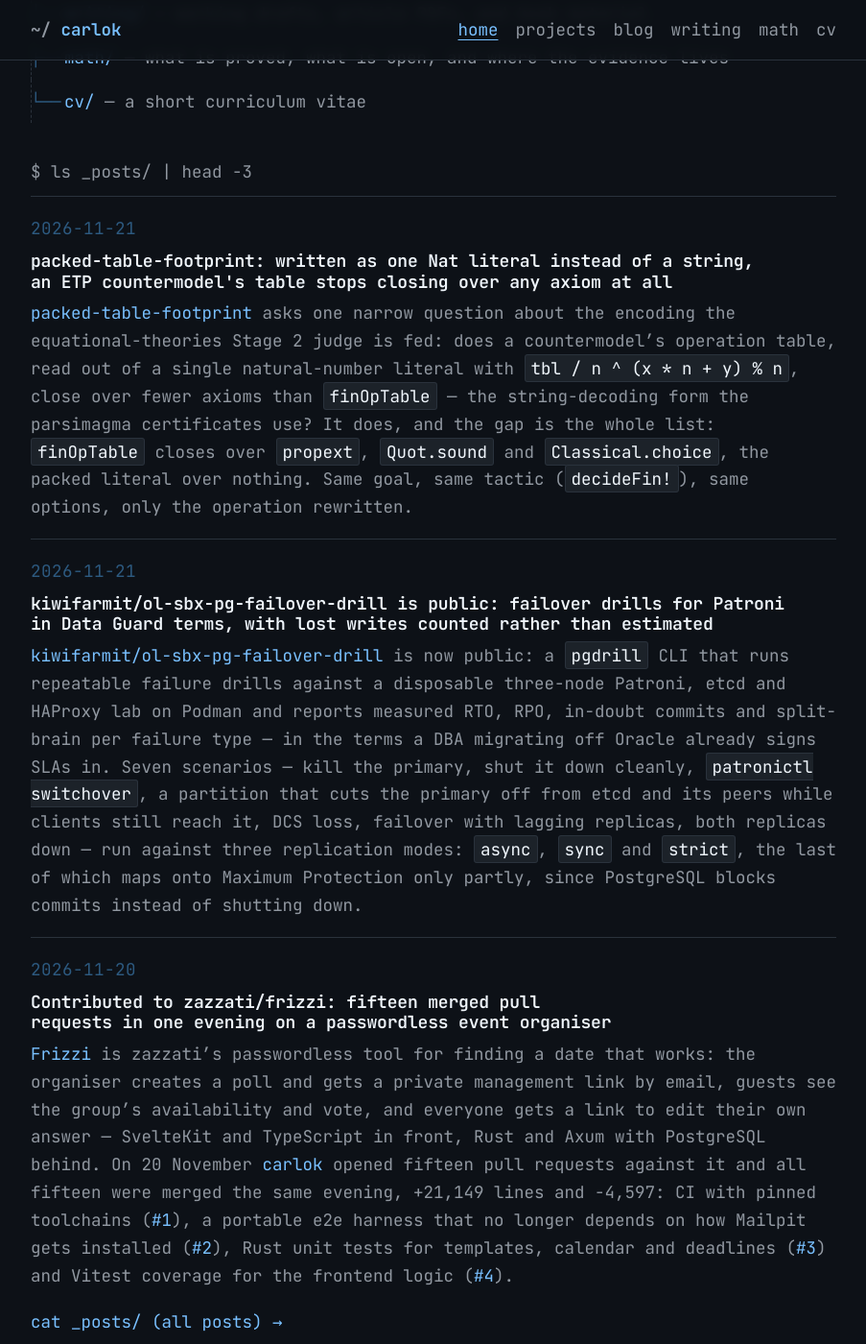
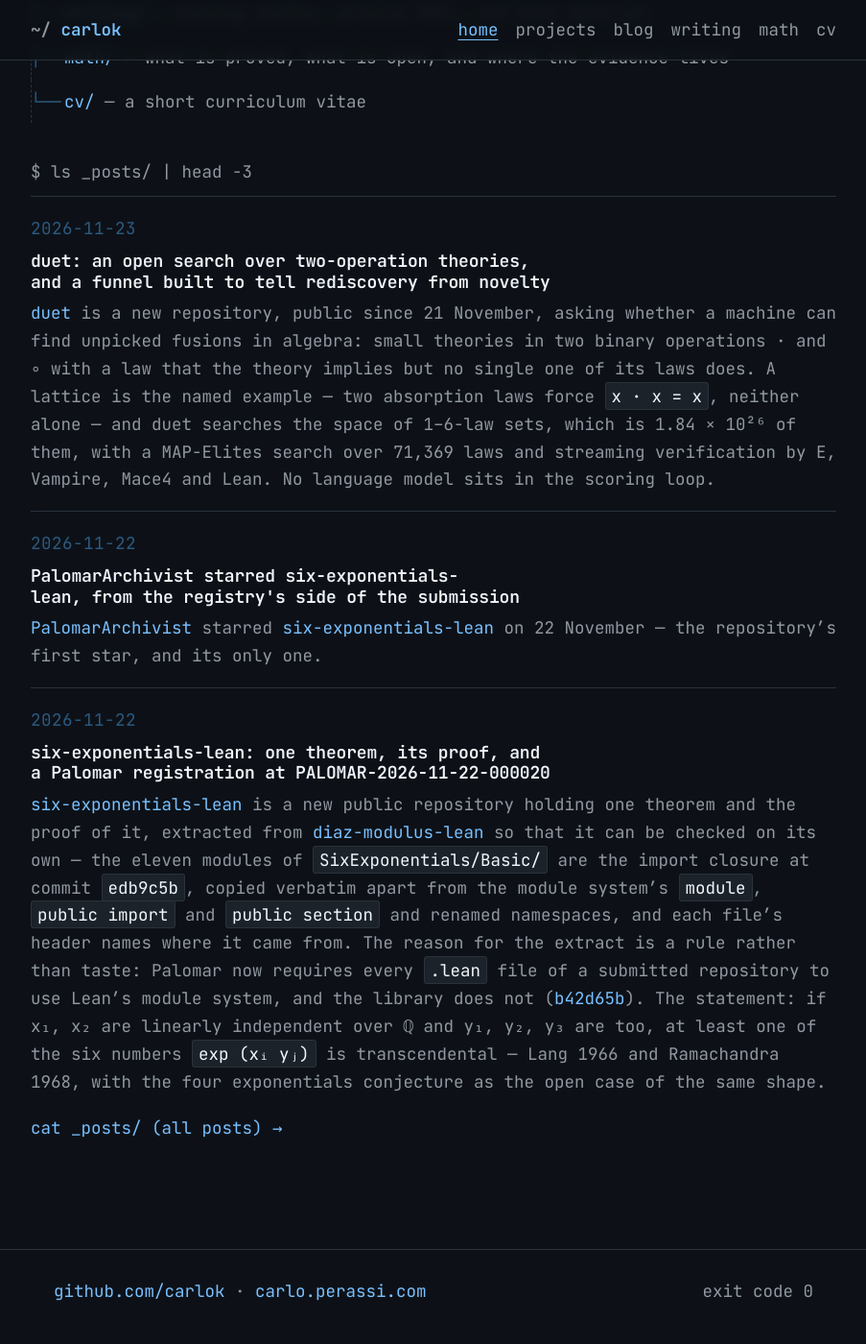
Before and after one commit to carlok/carlok.github.io, a Jekyll site: the page built from index.md, in a window 1280 px wide and 1400 px high, scrolled down 797 px. Shown: the whole window at 96% size, without its empty margins (188-1091 px from the left). Built offline with Jekyll 4.4.1, drawn with Linux system fonts in a browser that asks for light colours.

Commit message:
posts: duet, six-exponentials-lean (new repo, fork, star), diaz note v1.48, alien-hunt first arms run; projects: duet, six-exponentials-lean

```diff
--- /dev/null
+++ b/_posts/2026-11-22-six-exponentials-lean-palomar-registration.md
@@ -0,0 +1,13 @@
+---
+title: "six-exponentials-lean: one theorem, its proof, and a Palomar registration at PALOMAR-2026-11-22-000020"
+date: 2026-11-22
+tags: [lean4, math]
+---
+
+[six-exponentials-lean](https://github.com/carlok/six-exponentials-lean) is a new public repository holding one theorem and the proof of it, extracted from [diaz-modulus-lean](https://github.com/carlok/diaz-modulus-lean) so that it can be checked on its own — the eleven modules of `SixExponentials/Basic/` are the import closure at commit `edb9c5b`, copied verbatim apart from the module system's `module`, `public import` and `public section` and renamed namespaces, and each file's header names where it came from. The reason for the extract is a rule rather than taste: Palomar now requires every `.lean` file of a submitted repository to use Lean's module system, and the library does not ([b42d65b](https://github.com/carlok/six-exponentials-lean/commit/b42d65b)). The statement: if x₁, x₂ are linearly independent over ℚ and y₁, y₂, y₃ are too, at least one of the six numbers `exp (xᵢ yⱼ)` is transcendental — Lang 1966 and Ramachandra 1968, with the four exponentials conjecture as the open case of the same shape.
+
+It is registered as [PALOMAR-2026-11-22-000020](https://palomar-registry.org/entry?id=PALOMAR-2026-11-22-000020&version=1), version 1, mechanically verified on 22 November at 16:34 UTC against the fixed source version, with a durable verification report and the Actions run that produced it. The proof is Schneider's method in Lang and Ramachandra's form relative to a number field: Siegel's lemma gives an exponential polynomial vanishing on a box, a Cauchy estimate played against Liouville extends the vanishing box by box, Dedekind's independence of characters forces zero coefficients, and the library proves the general `d + l < dl` case of which this is `d = 2, l = 3`.
+
+The repository separates what is claimed from what is proved: `Challenge.lean` states the theorem with `sorry` and imports Mathlib only, `Solution.lean` proves it, `comparator.json` names the declaration Comparator compares and the permitted axioms, and `formalization.yaml` records provenance. `scripts/check_axioms.py` allows `propext`, `Classical.choice` and `Quot.sound` and nothing else, and `verify-comparator.sh` builds the pinned Comparator, lean4export, NanoDa and Landrun to check that `Solution` proves exactly the statement of `Challenge` — Linux only, since Landrun's sandbox is Landlock, so CI runs it on Ubuntu.
+
+The canonical home of the proof stays diaz-modulus-lean, where it has been `Diaz.six_exponentials` since 13 September 2026, and corrections are made there first.
--- /dev/null
+++ b/_posts/2026-11-22-six-exponentials-star-palomararchivist.md
@@ -0,0 +1,9 @@
+---
+title: "PalomarArchivist starred six-exponentials-lean, from the registry's side of the submission"
+date: 2026-11-22
+tags: [github, lean4]
+---
+
+[PalomarArchivist](https://github.com/PalomarArchivist) starred [six-exponentials-lean](https://github.com/carlok/six-exponentials-lean) on 22 November — the repository's first star, and its only one.
+
+The account is not a passer-by: it holds no repositories of its own, has six followers, and was created on 6 August 2026, three minutes after the [PalomarArchive](https://github.com/PalomarArchive) organization that keeps the registry's copies of submissions. A star from the registry's own side is a different kind of signal from a stranger's — it is the archive acknowledging the source it pinned.
--- /dev/null
+++ b/_posts/2026-11-23-duet-two-operation-synergy-search.md
@@ -0,0 +1,13 @@
+---
+title: "duet: an open search over two-operation theories, and a funnel built to tell rediscovery from novelty"
+date: 2026-11-23
+tags: [math, research]
+---
+
+[duet](https://github.com/carlok/duet) is a new repository, public since 21 November, asking whether a machine can find unpicked fusions in algebra: small theories in two binary operations · and ∘ with a law that the theory implies but no single one of its laws does. A lattice is the named example — two absorption laws force `x · x = x`, neither alone — and duet searches the space of 1–6-law sets, which is 1.84 × 10²⁶ of them, with a MAP-Elites search over 71,369 laws and streaming verification by E, Vampire, Mace4 and Lean. No language model sits in the scoring loop.
+
+The repository's discipline is the funnel, regenerated after each run by `notes/funnel.py` ([3ae577a](https://github.com/carlok/duet/commit/3ae577a)): 53,303,636 cheap evaluations against 12,509 small structures, 5,279 verified through the provers and finite-model search, 4,714 with a proved emergent law, 3,431 that are not a fragment of a lattice, quasigroup, skew lattice or other named theory, 158 candidates, 125 distinct varieties, 82 that no check recognises, 22 bearing every automatic mark, and 2 studied closely and still unidentified. Level 0 covers 2.9 × 10⁻¹⁷ % of the space and is an upper bound, since a theory seen twice counts twice.
+
+Run X5 finished at 00:10 UTC on 23 November with all three preregistered predictions intact: of 164 scored theories none implies an argument-ignoring law, none reproduces X4's top-ten laws, and the square-claim share comes in at 73 % against 85 % ([b0359c7](https://github.com/carlok/duet/commit/b0359c7)). The after-run reading is the interesting part — X5's 20 candidates merge into 5 varieties across runs, and 16 of the 20 are Steiner loops whose ∘ is · translated by a constant, a disguise the fragment filter does not catch ([4af0a8f](https://github.com/carlok/duet/commit/4af0a8f)). T6 attacked S12 ⇒ `x · x = x ∘ x` with four provers at 7,200 s each: no proof, no finite countermodel on six elements or fewer, size 7 still in SAT solving — still open ([cbe0f0f](https://github.com/carlok/duet/commit/cbe0f0f)).
+
+Nothing here is claimed to be new. `REPORT.md` carries every number with the command that produced it, and the README says plainly that a literature search is weak evidence and that the search grows like coral, outward from known mathematics.
--- a/projects.md
+++ b/projects.md
@@ -31,6 +31,8 @@ permalink: /projects/
 
 ## Math, computation, and formal experiments
 
+- [six-exponentials-lean](https://github.com/carlok/six-exponentials-lean) — the six exponentials theorem of Lang and Ramachandra in Lean 4, extracted from diaz-modulus-lean as a self-contained submission and registered with Palomar as PALOMAR-2026-11-22-000020.
+- [duet](https://github.com/carlok/duet) — open-ended search over small theories in two binary operations for synergy: laws a theory implies but no single law of it does, every claim checked by finite-model search and theorem provers, with a funnel that separates rediscovery from novelty.
 - [diaz-modulus-lean](https://github.com/carlok/diaz-modulus-lean) — Lean 4 formalization of a negative result on Diaz's modulus conjecture: a candidate's conjugate is a rational function of it, so no algebraic-hull matrix statement can separate it from an ordinary complex number.
 - [prove2me-logs](https://github.com/carlok/prove2me-logs) — working log of Prove2Me formalization activity: per-mission entries with theorem uuids, Lean environments, and what remains open; a record of the work, not an archive of the proofs.
 - [packed-table-footprint](https://github.com/carlok/packed-table-footprint) — axiom-footprint measurements for a packed finite-operation-table encoding of ETP countermodels: a table written as one `Nat` literal closes over no axioms through the Stage 2 judge, where `finOpTable` closes over three.
```
Also changed, not shown: _posts/2026-11-22-alien-hunt-first-arms-run.md (added, +11 -0 lines), _posts/2026-11-22-diaz-modulus-lean-note-v1-48-fischler.md (added, +11 -0 lines), _posts/2026-11-22-six-exponentials-lean-forked-palomararchive.md (added, +9 -0 lines).
